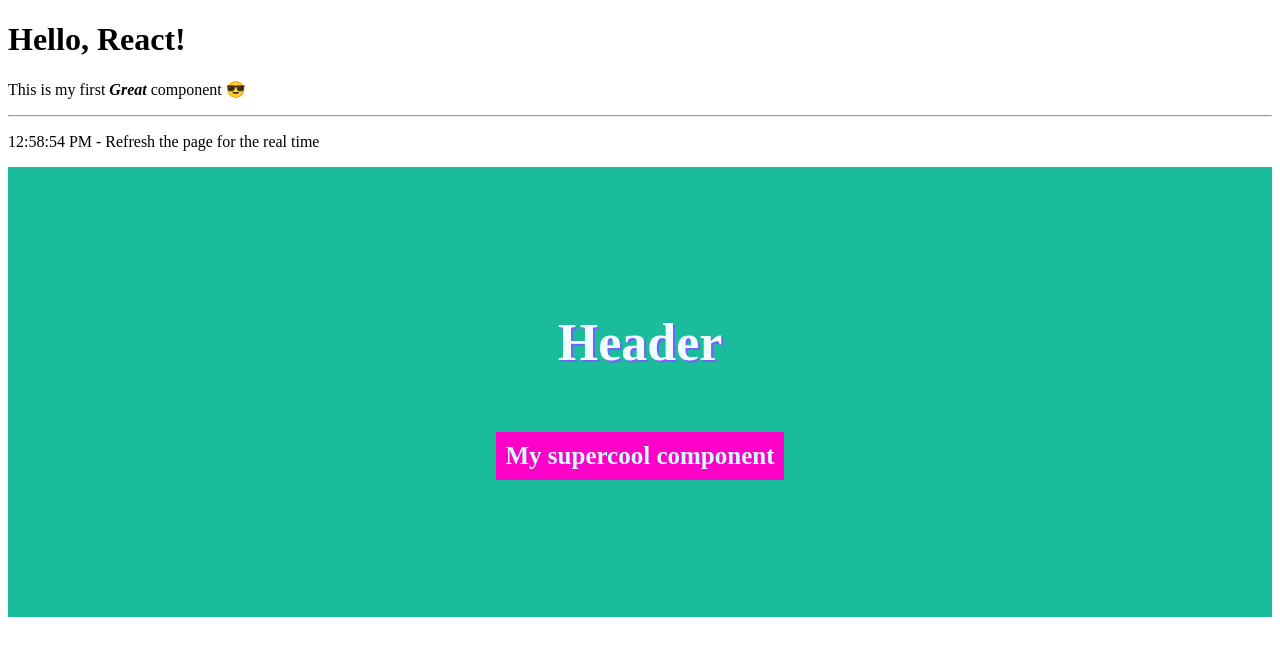
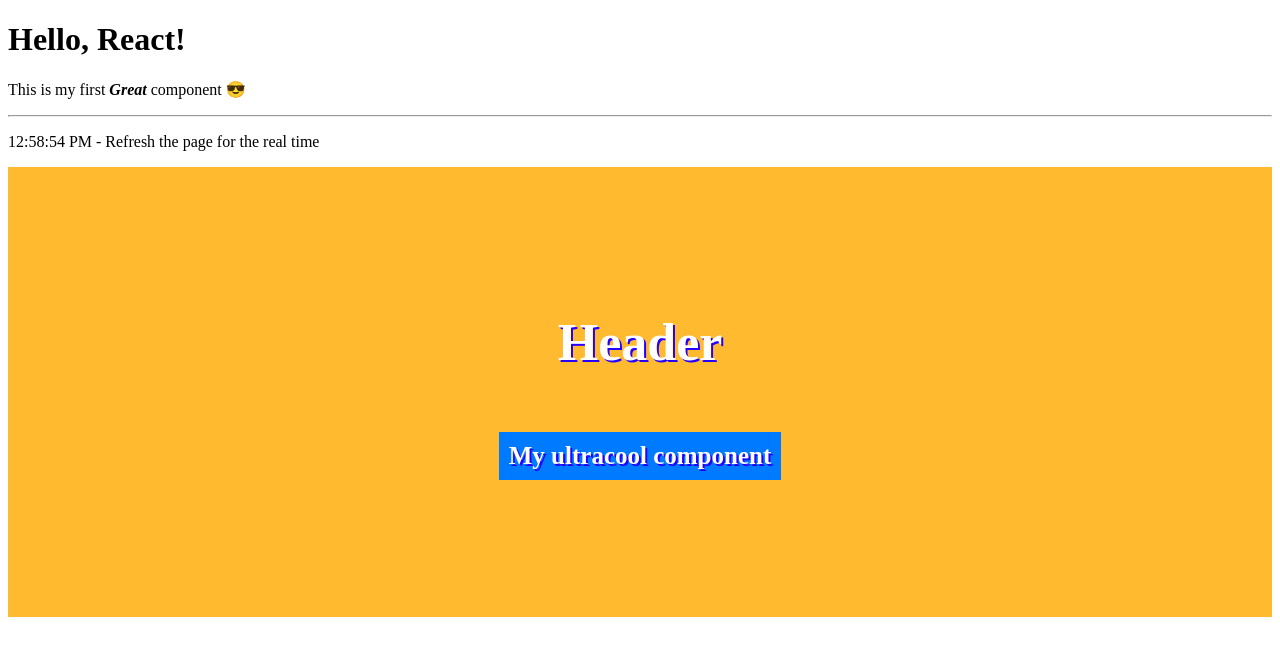
Before and after one commit to Supernuija/portfolio, a React (Create React App) app: page / in a window 1280 px wide. Shown: the top 656 px of the page. Built offline with nearby package versions, Linux system fonts and the light colour scheme.

Commit message:
My first fixed component

```diff
--- a/src/components/example/someExampleComponent.module.scss
+++ b/src/components/example/someExampleComponent.module.scss
@@ -1,7 +1,7 @@
 .container {
     width: 100%;
     height: 450px;
-    background: #1abc9c;
+    background: #ffb727f4;
     display: flex;
     flex-direction: column;
     justify-content: center;
@@ -9,15 +9,16 @@
 
     h1 {
       font-size: 52px;
-      color: azure;
-      text-shadow: 2px 2px #7860ff;
+      color: rgb(255, 255, 255);
+      text-shadow: 2px 2px #2600ff;
     }
 
     p {
       font-weight: 700;
       font-size: 25px;
-      color: rgb(206, 255, 255);
-      background: rgb(255, 0, 200);
+      color: rgb(255, 255, 255);
+      text-shadow: 2px 2px #2600ff;
+      background: rgb(0, 123, 255);
       padding: 10px;
     }
   }
--- a/src/components/example/someExampleComponent.tsx
+++ b/src/components/example/someExampleComponent.tsx
@@ -9,7 +9,7 @@ const SomeExampleComponent: React.FC<SomeExampleComponentProps> = () => {
     return (
         <div className={styles.container}>
             <h1>Header</h1>
-            <p>My supercool component</p>
+            <p>My ultracool component</p>
         </div>
     )
 }
```
